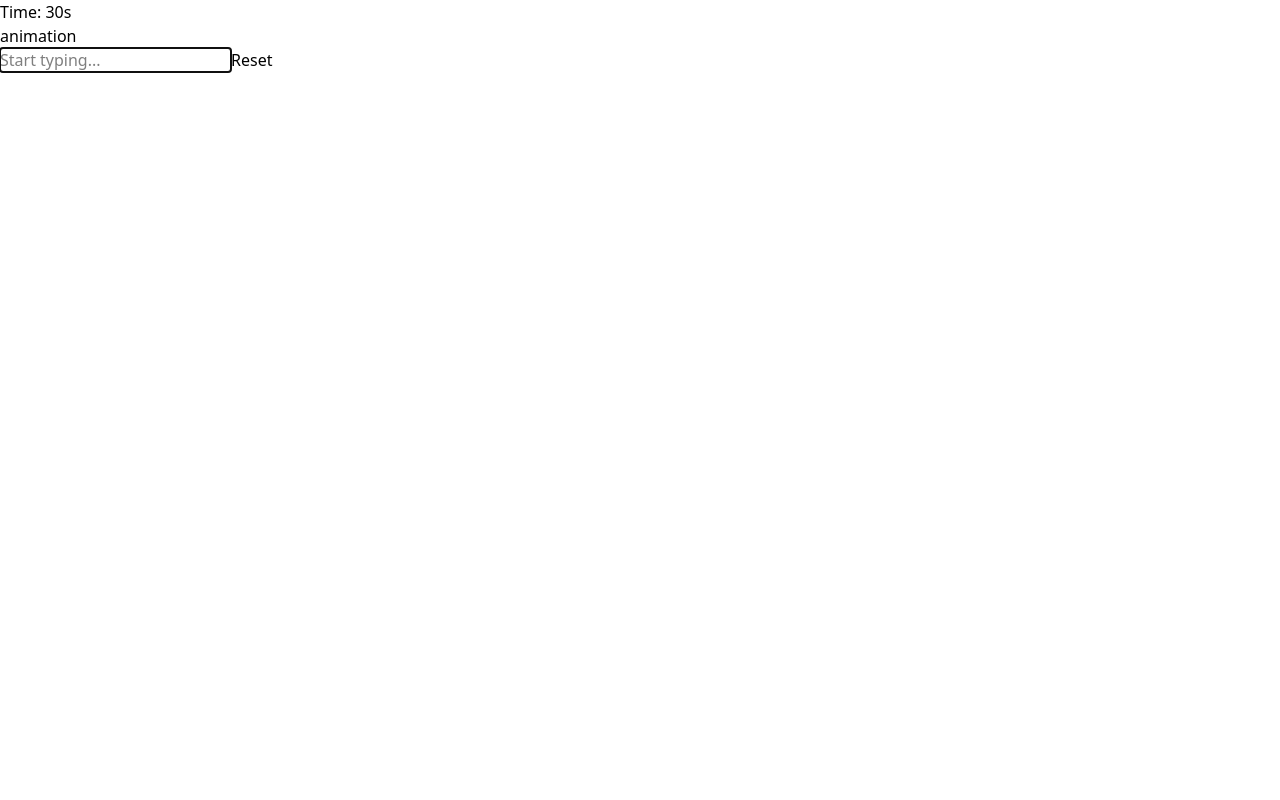
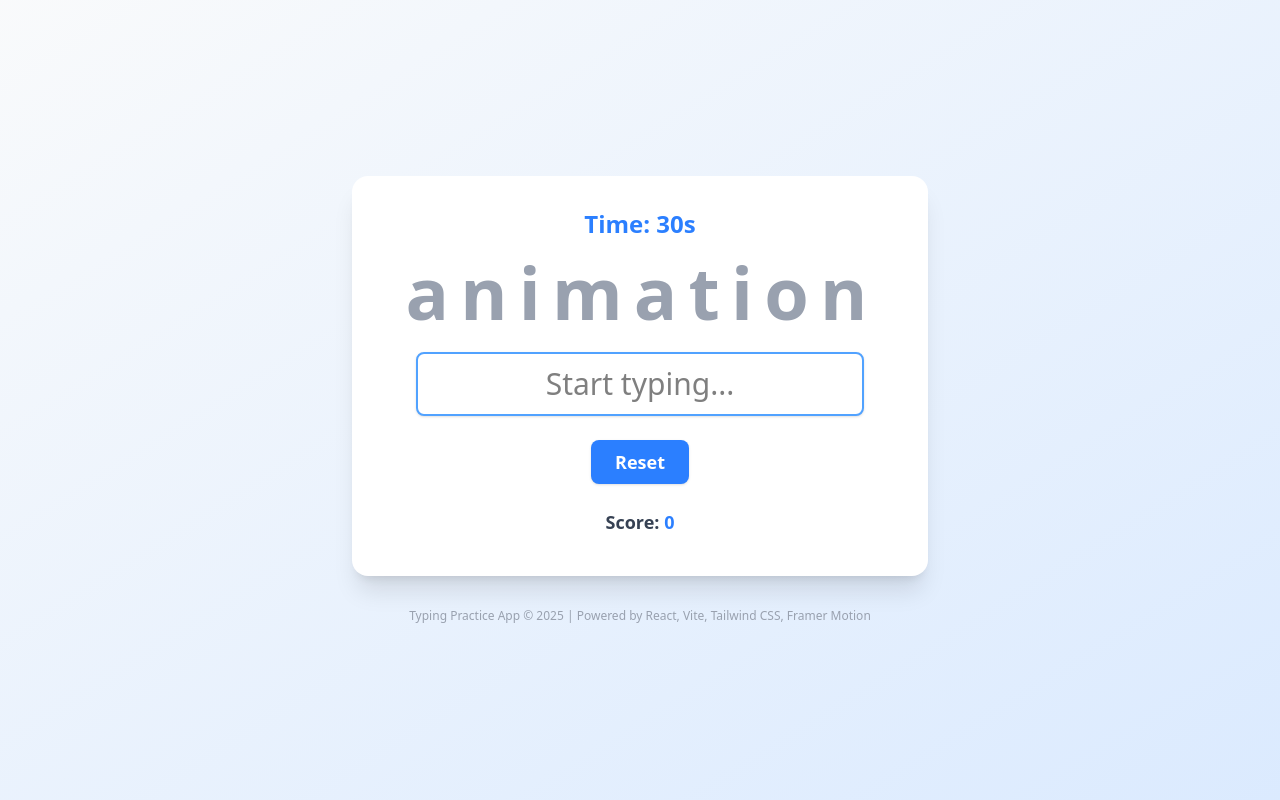
Before and after one commit to Amankumar-007/typing-practice, a React (Vite) app: page / in a window 1280 px wide. Built offline with nearby package versions, Linux system fonts and the light colour scheme.

Commit message:
Refactor into components, add score/history, modern Tailwind UI

```diff
--- a/src/App.jsx
+++ b/src/App.jsx
@@ -1,5 +1,8 @@
 import React, { useState, useEffect, useRef } from 'react';
-import { motion } from 'framer-motion';
+import AnimatedWord from './components/AnimatedWord';
+import Timer from './components/Timer';
+import TypingInput from './components/TypingInput';
+import ResetButton from './components/ResetButton';
 import './App.css';
 
 const WORDS = [
@@ -33,6 +36,8 @@ const App = () => {
   const [timer, setTimer] = useState(30);
   const [isActive, setIsActive] = useState(false);
   const [isFinished, setIsFinished] = useState(false);
+  const [score, setScore] = useState(0);
+  const [history, setHistory] = useState([]);
   const inputRef = useRef(null);
 
   useEffect(() => {
@@ -54,9 +59,11 @@ const App = () => {
     setInput(e.target.value);
     if (e.target.value === word) {
       setTimeout(() => {
+        setHistory((h) => [{ word, correct: true }, ...h]);
+        setScore((s) => s + 1);
         setWord(getRandomWord());
         setInput('');
-      }, 400);
+      }, 300);
     }
   };
 
@@ -66,68 +73,53 @@ const App = () => {
     setTimer(30);
     setIsActive(false);
     setIsFinished(false);
+    setScore(0);
+    setHistory([]);
     if (inputRef.current) inputRef.current.focus();
   };
 
-  const renderWord = () => {
   return (
-      <h1 className="word-box">
-        {word.split('').map((char, idx) => {
-          let color = '';
-          if (input[idx]) {
-            color = input[idx] === char ? 'correct' : 'wrong';
-          }
-          return (
-            <motion.span
-              key={idx}
-              className={color}
-              initial={{ scale: 0.8, opacity: 0 }}
-              animate={{ scale: 1, opacity: 1 }}
-              transition={{ type: 'spring', stiffness: 300, damping: 20 }}
-            >
-              {char}
-            </motion.span>
-          );
-        })}
-      </h1>
-    );
-  };
-
-  return (
-    <div className="container">
-      <motion.div
-        className="timer"
-        initial={{ y: -30, opacity: 0 }}
-        animate={{ y: 0, opacity: 1 }}
-        transition={{ duration: 0.5 }}
-      >
-        {isFinished ? 'Time Up!' : `Time: ${timer}s`}
-      </motion.div>
-      <motion.div
-        className="word-container"
-        initial={{ scale: 0.9, opacity: 0 }}
-        animate={{ scale: 1, opacity: 1 }}
-        transition={{ duration: 0.5 }}
-      >
-        {renderWord()}
-      </motion.div>
-      <input
+    <div className="min-h-screen flex flex-col items-center justify-center bg-gradient-to-br from-gray-50 to-blue-100 px-4">
+      <div className="w-full max-w-xl bg-white rounded-2xl shadow-xl p-8 flex flex-col items-center">
+        <Timer timer={timer} isFinished={isFinished} />
+        <AnimatedWord word={word} input={input} />
+        <TypingInput
           ref={inputRef}
-        className="input-box"
-        type="text"
           value={input}
           onChange={handleInput}
           disabled={isFinished}
-        placeholder="Start typing..."
-        autoFocus
+          isFinished={isFinished}
         />
-      <motion.button
-        className="reset-btn"
-        whileTap={{ scale: 0.95 }}
-        onClick={handleReset}
+        <ResetButton onClick={handleReset} isFinished={isFinished} />
+        <div className="mt-6 w-full flex flex-col items-center">
+          <div className="text-lg font-semibold text-gray-700 mb-2">
+            Score:{' '}
+            <span className="text-blue-500">
+              {score}
+            </span>
+          </div>
+          {history.length > 0 && (
+            <div className="w-full max-h-32 overflow-y-auto mt-2">
+              <ul className="text-sm text-gray-500 space-y-1">
+                {history.slice(0, 5).map((h, i) => (
+                  <li
+                    key={i}
+                    className={
+                      h.correct ? 'text-green-500' : 'text-red-500'
+                    }
                   >
-        {isFinished ? 'Restart' : 'Reset'}
-      </motion.button>
+                    {h.word}
+                  </li>
+                ))}
+              </ul>
+            </div>
+          )}
+        </div>
+      </div>
+      <div className="mt-8 text-center text-gray-400 text-xs">
+        Typing Practice App &copy; {new Date().getFullYear()} | Powered by React,
+        Vite, Tailwind CSS, Framer Motion
+      </div>
     </div>
   );
 };
--- /dev/null
+++ b/src/components/AnimatedWord.jsx
@@ -0,0 +1,28 @@
+import React from 'react';
+import { motion } from 'framer-motion';
+
+const AnimatedWord = ({ word, input }) => (
+  <h1 className="text-5xl md:text-7xl font-bold tracking-widest flex justify-center gap-1 select-none mb-6">
+    {word.split('').map((char, idx) => {
+      let color = '';
+      if (input[idx]) {
+        color = input[idx] === char ? 'text-green-500' : 'text-red-500';
+      } else {
+        color = 'text-gray-400';
+      }
+      return (
+        <motion.span
+          key={idx}
+          className={color + ' transition-colors duration-200'}
+          initial={{ scale: 0.8, opacity: 0 }}
+          animate={{ scale: 1, opacity: 1 }}
+          transition={{ type: 'spring', stiffness: 300, damping: 20 }}
+        >
+          {char}
+        </motion.span>
+      );
+    })}
+  </h1>
+);
+
+export default AnimatedWord;
--- /dev/null
+++ b/src/components/ResetButton.jsx
@@ -0,0 +1,14 @@
+import React from 'react';
+import { motion } from 'framer-motion';
+
+const ResetButton = ({ onClick, isFinished }) => (
+  <motion.button
+    className="mt-2 px-6 py-2 rounded-lg bg-blue-500 text-white font-semibold shadow hover:bg-blue-600 focus:outline-none focus:ring-2 focus:ring-blue-300 transition-all text-lg"
+    whileTap={{ scale: 0.95 }}
+    onClick={onClick}
+  >
+    {isFinished ? 'Restart' : 'Reset'}
+  </motion.button>
+);
+
+export default ResetButton;
--- /dev/null
+++ b/src/components/Timer.jsx
@@ -0,0 +1,15 @@
+import React from 'react';
+import { motion } from 'framer-motion';
+
+const Timer = ({ timer, isFinished }) => (
+  <motion.div
+    className="text-lg md:text-2xl font-semibold text-blue-500 mb-4"
+    initial={{ y: -30, opacity: 0 }}
+    animate={{ y: 0, opacity: 1 }}
+    transition={{ duration: 0.5 }}
+  >
+    {isFinished ? 'Time Up!' : `Time: ${timer}s`}
+  </motion.div>
+);
+
+export default Timer;
--- /dev/null
+++ b/src/components/TypingInput.jsx
@@ -0,0 +1,19 @@
+import React from 'react';
+import { motion } from 'framer-motion';
+
+const TypingInput = React.forwardRef(({ value, onChange, disabled, isFinished }, ref) => (
+  <motion.input
+    ref={ref}
+    className="w-full max-w-md px-6 py-3 rounded-lg border-2 border-gray-200 focus:border-blue-400 outline-none text-2xl md:text-3xl text-center bg-white shadow transition-all duration-200 mb-4"
+    type="text"
+    value={value}
+    onChange={onChange}
+    disabled={disabled}
+    placeholder="Start typing..."
+    autoFocus
+    whileFocus={{ scale: 1.03 }}
+    animate={{ opacity: isFinished ? 0.5 : 1 }}
+  />
+));
+
+export default TypingInput;
```
Lines whose indentation alone changed are shown as unchanged.
